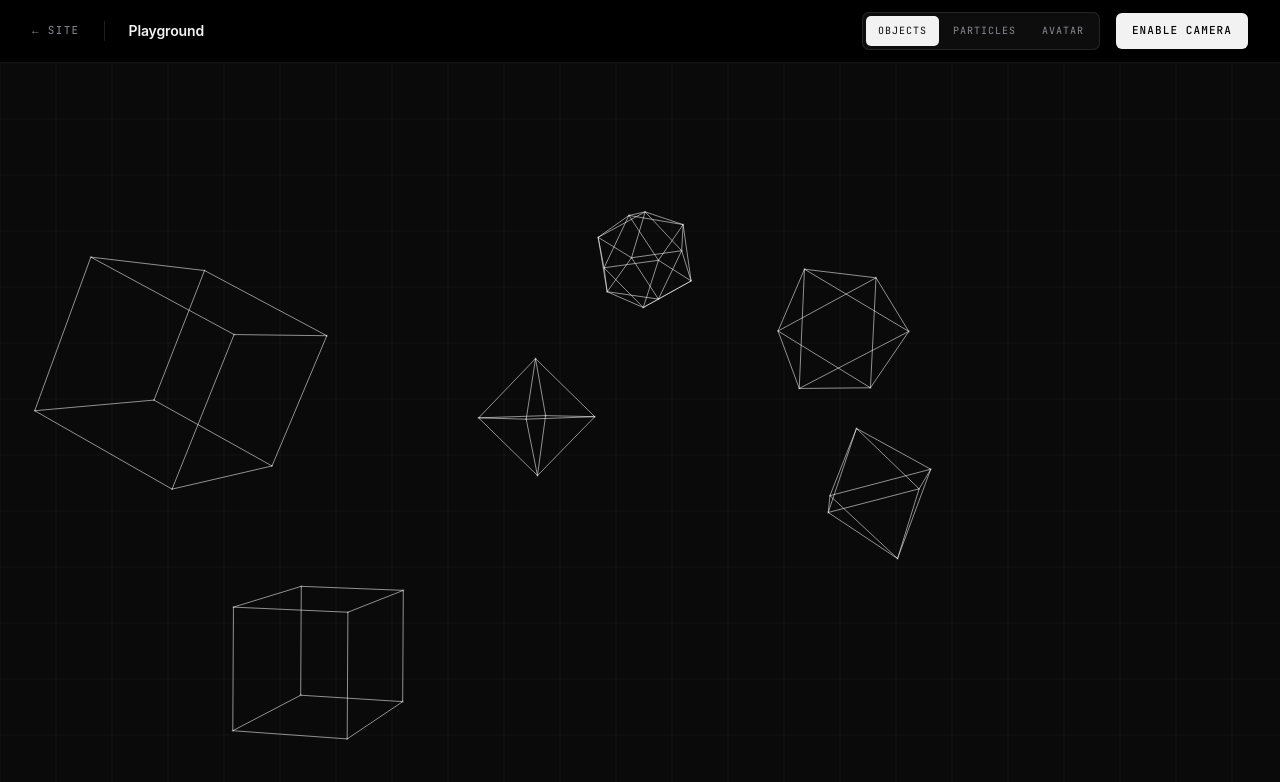
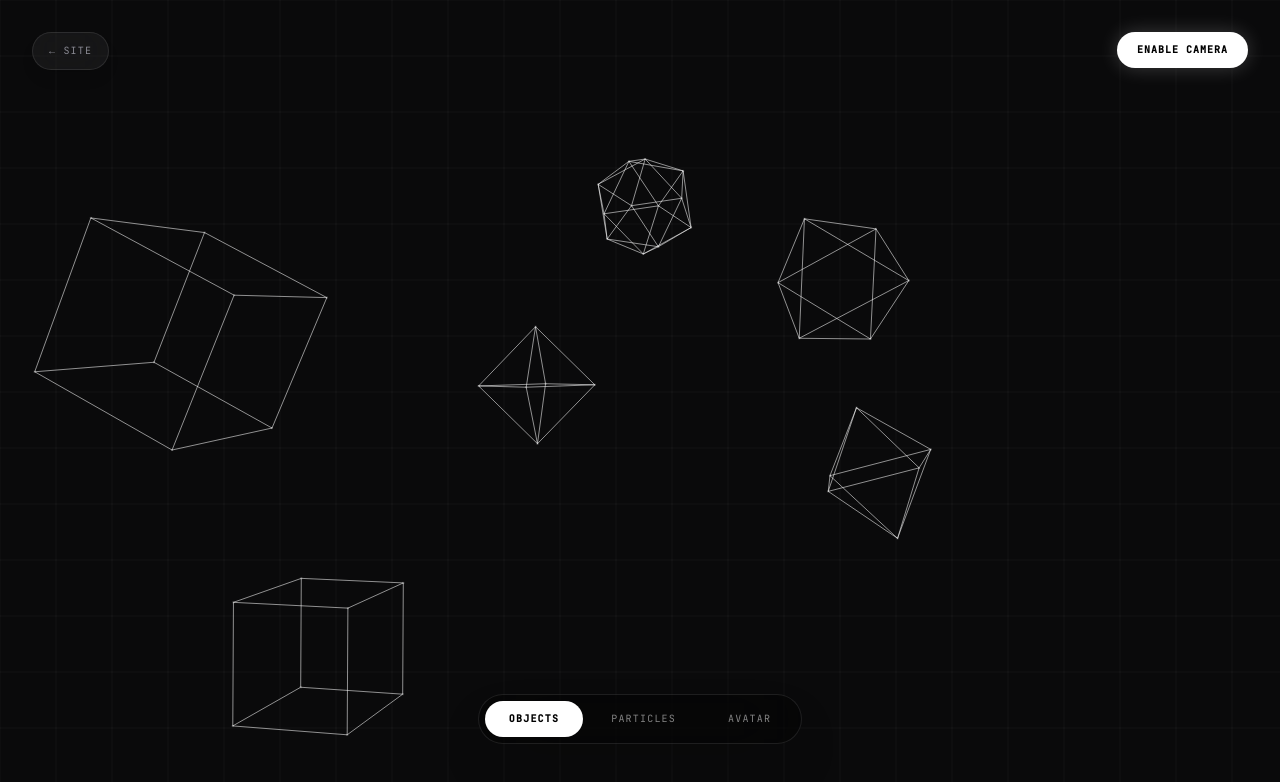
Before and after one commit to Marshmellow31/Portfolio-Website, a React (Vite) app: page /playground in a window 1280 px wide. Shown: the top 782 px of the page. Built offline with nearby package versions, Linux system fonts and the light colour scheme.

Commit message:
feat: redesign Playground into a native camera app layout

```diff
--- a/src/index.css
+++ b/src/index.css
@@ -52,6 +52,17 @@
 }
 
 @layer utilities {
+  .text-shadow-sm {
+    text-shadow: 0 1px 2px rgba(0, 0, 0, 0.5);
+  }
+  .hide-scrollbar::-webkit-scrollbar {
+    display: none;
+  }
+  .hide-scrollbar {
+    -ms-overflow-style: none;
+    scrollbar-width: none;
+  }
+
   /* Mono micro-label: `01 — Section` */
   .mono-label {
     font-family: var(--font-mono);
--- a/src/pages/Playground.jsx
+++ b/src/pages/Playground.jsx
@@ -76,101 +76,106 @@
     : '';
 
   return (
-    <div className="fixed inset-0 flex flex-col bg-bg text-text overflow-hidden font-sans">
-      {/* ── top bar ── */}
-      <div className="flex-none flex flex-wrap md:flex-nowrap items-center justify-between gap-3 md:gap-[clamp(12px,2vw,24px)] min-h-[60px] py-3 px-[clamp(14px,3vw,32px)] border-b border-border">
+    <div className="fixed inset-0 bg-bg text-text overflow-hidden font-sans">
 
-        {/* Left: Branding */}
-        <div className="flex items-center gap-3 md:gap-[clamp(12px,2vw,24px)]">
+      {/* ── stage (fills entirely) ── */}
+      <div ref={stageRef} className="absolute inset-0">
+
+        {/* error toast */}
+        {error && (
+          <div
+            className="absolute top-1/2 left-1/2 -translate-x-1/2 -translate-y-1/2 rounded-[12px] px-6 py-4 font-mono text-[12px] text-text border border-white/20 shadow-2xl z-50 flex flex-col items-center gap-3 text-center"
+            style={{ background: '#161618' }}
+          >
+            <span>{msg}</span>
+            <button onClick={startCam} className="bg-white/10 border border-white/20 rounded-full px-4 py-2 text-text hover:bg-white/20 cursor-pointer font-sans text-[13px] transition-colors">
+              Retry Camera
+            </button>
+          </div>
+        )}
+
+        {/* running gesture hint */}
+        {running && (
+          <div className="absolute left-[clamp(16px,4vw,32px)] bottom-[clamp(90px,12vh,120px)] font-mono text-[9px] md:text-[10px] tracking-[.1em] text-text-dim leading-[1.9] pointer-events-none bg-black/40 backdrop-blur-md px-3 py-1.5 rounded-lg border border-white/5 max-w-[200px] md:max-w-none">
+            {HINTS[mode]}
+          </div>
+        )}
+      </div>
+
+      {/* ── UI Overlay (Floating Glassmorphism) ── */}
+      <div className="absolute inset-0 pointer-events-none p-[clamp(16px,4vw,32px)] flex flex-col justify-between z-10">
+
+        {/* Top Row: Navigation & Camera Power */}
+        <div className="flex justify-between items-start w-full gap-4">
+
+          {/* Top Left: Site Back Button */}
           <Link
             to="/"
-            className="flex items-center gap-2 font-mono text-[11px] tracking-[.12em] text-text-dim no-underline whitespace-nowrap hover:text-text transition-colors"
+            className="pointer-events-auto flex items-center gap-2 font-mono text-[10px] tracking-[.12em] uppercase text-text-dim hover:text-white transition-colors bg-white/5 backdrop-blur-xl border border-white/10 px-4 py-2.5 rounded-full shadow-lg"
           >
             ← SITE
           </Link>
-          <div className="w-px h-5 bg-white/[0.12]" />
-          <div className="text-[14px] font-semibold tracking-[-0.01em] whitespace-nowrap">Playground</div>
+
+          {/* Top Right: Camera Controls & Stats */}
+          <div className="flex flex-col items-end gap-2">
+
+            <div className="pointer-events-auto">
+              {running && (
+                <button
+                  onClick={stopCam}
+                  className="flex items-center gap-2 font-mono text-[10px] tracking-[.1em] uppercase bg-white/5 text-text border border-white/10 rounded-full px-4 py-2.5 cursor-pointer whitespace-nowrap hover:bg-white/10 hover:border-white/30 backdrop-blur-xl shadow-lg transition-all"
+                >
+                  <span className="w-[6px] h-[6px] rounded-full bg-red-500" style={{ animation: 'hpPulse 1.4s ease-in-out infinite' }} />
+                  STOP
+                </button>
+              )}
+              {idle && (
+                <button
+                  onClick={startCam}
+                  className="font-mono text-[10px] tracking-[.1em] uppercase bg-white text-black border-none rounded-full px-5 py-2.5 cursor-pointer font-bold whitespace-nowrap hover:bg-white/80 shadow-[0_0_20px_rgba(255,255,255,0.2)] transition-all"
+                >
+                  ENABLE CAMERA
+                </button>
+              )}
+              {loading && (
+                <div
+                  className="font-mono text-[10px] tracking-[.1em] text-text-dim whitespace-nowrap bg-black/50 backdrop-blur-md px-4 py-2.5 rounded-full border border-white/10"
+                  style={{ animation: 'hpPulse 1.2s ease-in-out infinite' }}
+                >
+                  {msg}
+                </div>
+              )}
+            </div>
+
+            {/* Floating Stats */}
+            {running && (
+              <div className="hidden sm:block font-mono text-[9px] tracking-[.1em] text-text-faint whitespace-nowrap bg-black/40 backdrop-blur-md px-3 py-1 rounded-full border border-white/5">
+                {statsLine}
+              </div>
+            )}
+          </div>
         </div>
 
-        {/* Right: Controls */}
-        <div className="flex flex-wrap items-center justify-end gap-3 md:gap-4">
-          {/* mode switcher */}
-          <div className="flex gap-0.5 bg-white/[0.05] border border-white/10 rounded-[7px] p-[3px]">
+        {/* Bottom Row: iOS Camera Style Mode Switcher */}
+        <div className="flex justify-center items-end w-full pb-2 md:pb-6">
+          <div className="pointer-events-auto flex gap-1 bg-black/40 backdrop-blur-2xl border border-white/10 rounded-full p-1.5 shadow-2xl overflow-x-auto max-w-full hide-scrollbar">
             {MODES.map(([id, label]) => (
               <button
                 key={id}
                 onClick={() => selectMode(id)}
-                className="font-mono text-[10px] tracking-[.1em] uppercase border-none rounded-[5px] px-3 py-[7px] cursor-pointer transition-colors"
+                className="font-mono text-[9px] md:text-[10px] tracking-[.12em] uppercase border-none rounded-full px-4 md:px-6 py-2.5 cursor-pointer transition-all whitespace-nowrap"
                 style={
                   mode === id
-                    ? { background: '#F2F2F3', color: '#0A0A0B' }
-                    : { background: 'transparent', color: '#8A8A93' }
+                    ? { background: 'white', color: 'black', fontWeight: 600 }
+                    : { background: 'transparent', color: 'rgba(255,255,255,0.5)' }
                 }
               >
                 {label}
               </button>
             ))}
           </div>
+        </div>
 
-          {/* stats - hidden on mobile */}
-          {running && (
-            <div className="hidden lg:block font-mono text-[10px] tracking-[.1em] text-text-faint whitespace-nowrap">
-              {statsLine}
-            </div>
-          )}
-
-          {/* start / stop / loading */}
-          {running && (
-            <button
-              onClick={stopCam}
-              className="flex items-center gap-2 font-mono text-[11px] tracking-[.1em] bg-transparent text-text border border-border-strong rounded-[6px] px-3.5 py-2 cursor-pointer whitespace-nowrap hover:border-white transition-colors"
-            >
-              <span className="w-[7px] h-[7px] rounded-full bg-text" style={{ animation: 'hpPulse 1.4s ease-in-out infinite' }} />
-              STOP
-            </button>
-          )}
-          {idle && (
-            <button
-              onClick={startCam}
-              className="font-mono text-[11px] tracking-[.1em] bg-text text-bg border-none rounded-[6px] px-4 py-[9px] cursor-pointer font-medium whitespace-nowrap hover:bg-white transition-colors"
-            >
-              ENABLE CAMERA
-            </button>
-          )}
-          {loading && (
-            <div
-              className="font-mono text-[11px] tracking-[.1em] text-text-dim whitespace-nowrap"
-              style={{ animation: 'hpPulse 1.2s ease-in-out infinite' }}
-            >
-              {msg}
-            </div>
-          )}
-        </div>
-      </div>
-
-      {/* ── stage ── */}
-      <div ref={stageRef} className="relative flex-1 min-h-0">
-        {/* idle intro overlay removed per user request */}
-
-        {/* error toast */}
-        {error && (
-          <div
-            className="absolute bottom-6 left-1/2 -translate-x-1/2 rounded-[8px] px-5 py-3 font-mono text-[12px] text-text border border-white/20"
-            style={{ background: '#161618' }}
-          >
-            {msg} —{' '}
-            <button onClick={startCam} className="bg-none border-none text-text underline cursor-pointer p-0 font-[inherit]">
-              retry
-            </button>
-          </div>
-        )}
-
-        {/* running gesture hint */}
-        {running && (
-          <div className="absolute left-4 bottom-4 font-mono text-[9px] md:text-[10px] tracking-[.1em] text-text-faint leading-[1.9] pointer-events-none bg-black/40 backdrop-blur-sm px-2 py-1 rounded">
-            {HINTS[mode]}
-          </div>
-        )}
       </div>
     </div>
   );
```
